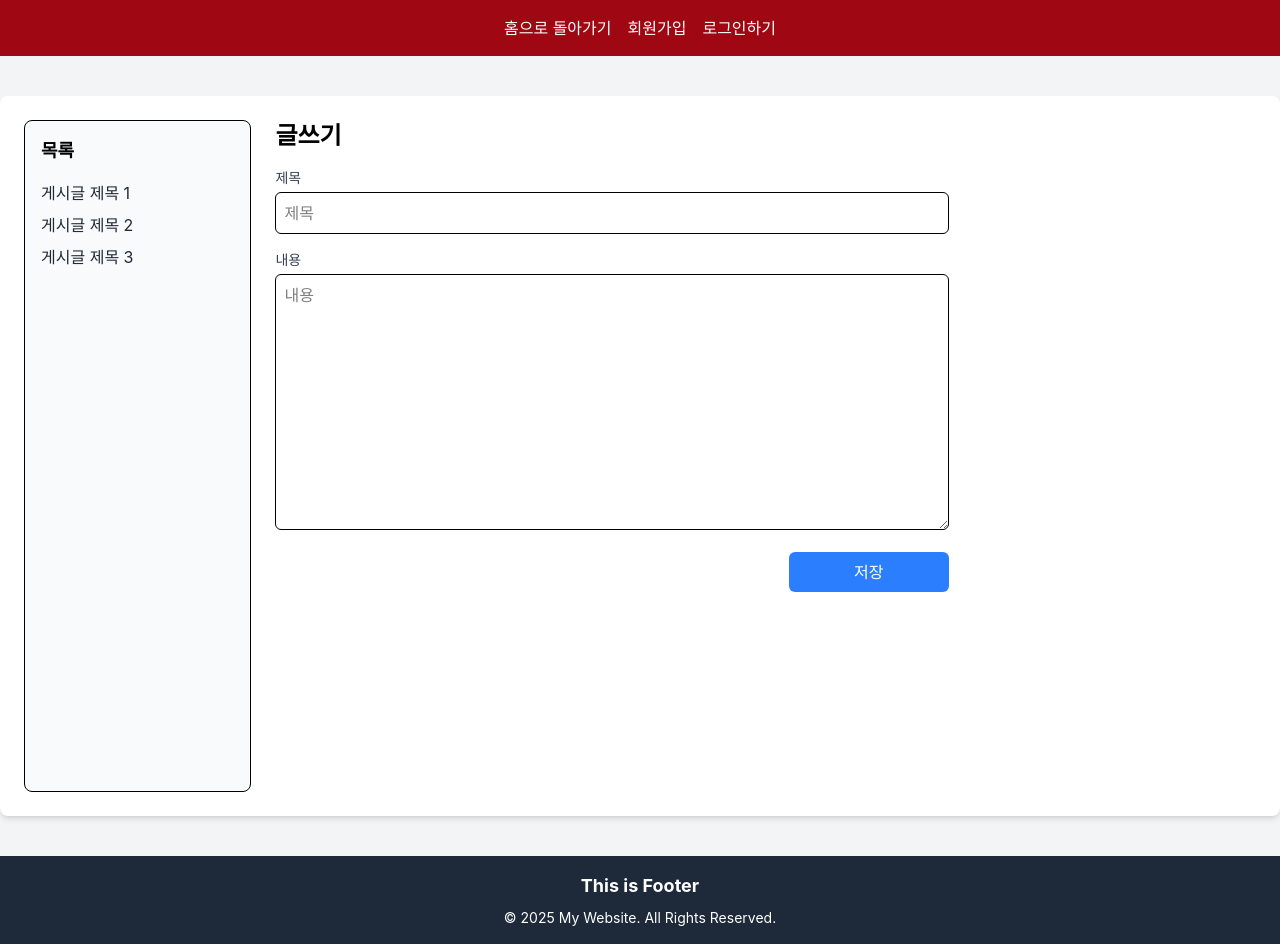
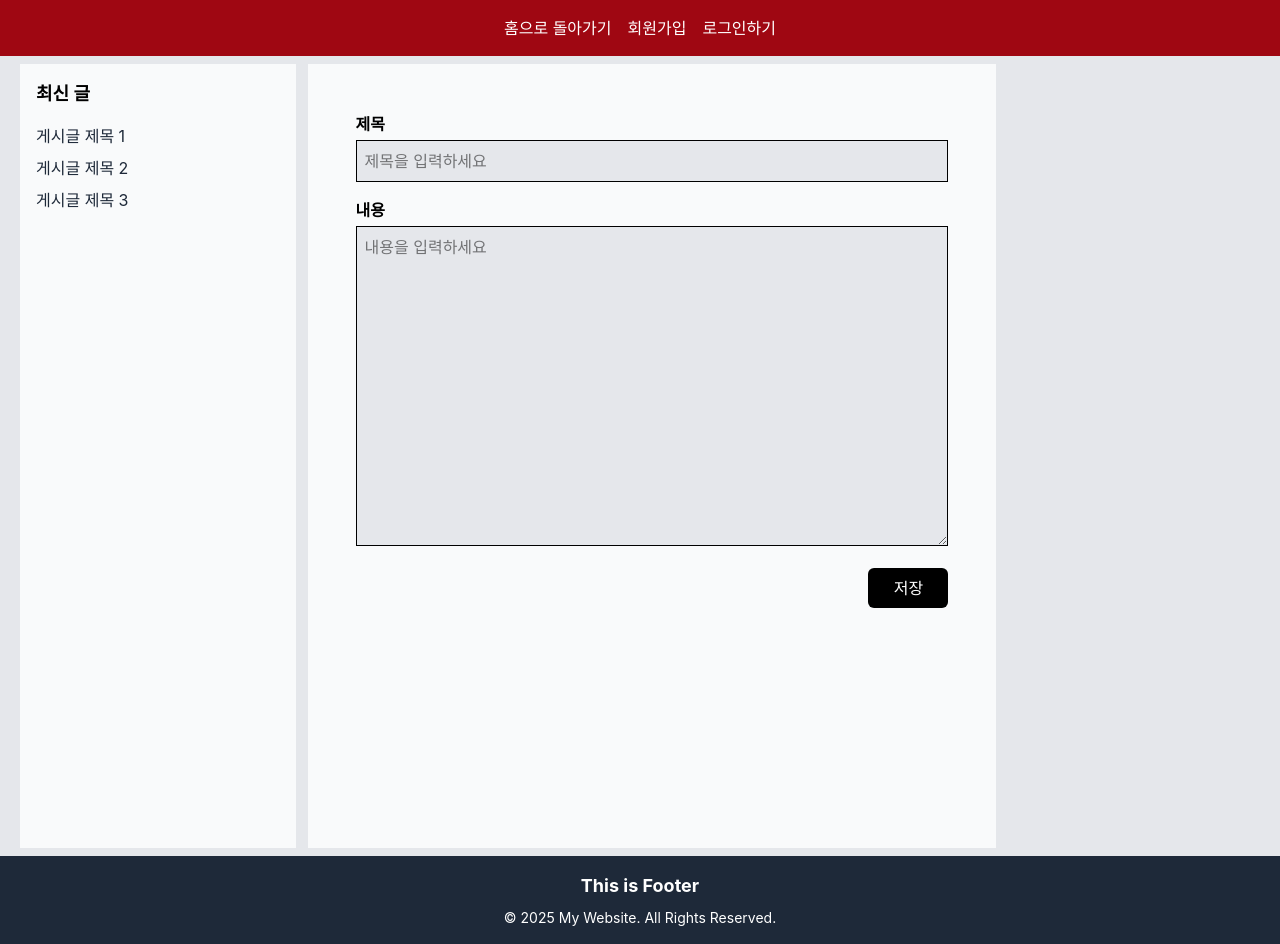
Before and after one commit to SogangComputerClub/sgcc-frontend, a React (Vite) app: page /Write in a window 1280 px wide. Built offline with nearby package versions, Linux system fonts and the light colour scheme.

Commit message:
igottapush

```diff
--- a/src/pages/Board/BoardDetail.jsx
+++ b/src/pages/Board/BoardDetail.jsx
@@ -39,7 +39,7 @@ const BoardDetail = () => {
     };
 
     return (
-        <div className="min-h-screen bg-gray-100 flex justify-center py-10">
+        <div className="min-h-screen bg-gray-100 flex justify-center py-3">
           <div className="w-full max-w-7xl bg-white rounded-lg shadow-md p-6 flex space-x-6">
             <div className="w-2/9 bg-gray-50 p-4 rounded-lg border">
               <h2 className="text-lg font-semibold mb-4">목록</h2>
@@ -97,7 +97,7 @@ const BoardDetail = () => {
                   ></textarea>
                 </div>
                 <div className="flex justify-end">
-                  <button type="submit" className="px-4 py-2 bg-blue-500 text-white rounded hover:bg-blue-600">
+                  <button type="submit" className="px-4 py-2 bg-black text-white rounded hover:bg-black">
                     등록
                   </button>
                 </div>
--- a/src/pages/Board/Write.jsx
+++ b/src/pages/Board/Write.jsx
@@ -1,4 +1,4 @@
-import React, { useState } from 'react';
+import React, { useState, useRef } from 'react';
 
 const Write = () => {
   const [Title, setTitle] = useState("");
@@ -9,36 +9,38 @@ const Write = () => {
     console.log("글쓰기 : ", { Title, Contents });
   };
 
+
+
   return (
-    <div className="min-h-screen bg-gray-100 flex justify-center py-10">
-      <div className="w-full max-w-7xl bg-white rounded-lg shadow-md p-6 flex space-x-6">
-        <div className="w-1/5 bg-gray-50 p-4 rounded-lg border">
-          <h2 className="text-lg font-semibold mb-4">목록</h2>
+    <div className="min-h-screen bg-gray-200 flex justify-center py-2">
+      <div className="w-full max-w-7xl bg-gray-200 px-5 flex space-x-3">
+        <div className="w-2/9 bg-gray-50 p-4">
+          <h2 className="text-lg font-bold mb-4">최신 글</h2>
           <ul className="space-y-2">
+            {/*차후에 글 불러오는 방식으로 바꿔야함*/}
             <li className="text-gray-800 hover:text-blue-500 cursor-pointer">게시글 제목 1</li>
             <li className="text-gray-800 hover:text-blue-500 cursor-pointer">게시글 제목 2</li>
             <li className="text-gray-800 hover:text-blue-500 cursor-pointer">게시글 제목 3</li>
           </ul>
         </div>
-        <div className="w-3/5">
-          <h2 className="text-2xl font-bold mb-4">글쓰기</h2>
+        <div className="w-5/9 bg-gray-50 p-12">
           <form onSubmit={handleSubmit} className="space-y-4">
             <div>
-              <label className="block text-sm font-medium text-gray-700">제목</label>
+              <label className="block text-base font-bold text-black">제목</label>
               <input
                 type="text"
-                placeholder="제목"
-                className="w-full p-2 mt-1 border rounded-md focus:ring focus:ring-blue-200"
+                placeholder="제목을 입력하세요"
+                className="w-full bg-gray-200 p-2 mt-1 border focus:ring focus:ring-blue-200"
                 value={Title}
                 onChange={(e) => setTitle(e.target.value)}
                 required
               />
             </div>
             <div>
-              <label className="block text-sm font-medium text-gray-700">내용</label>
+              <label className="block text-base font-bold text-black">내용</label>
               <textarea
-                placeholder="내용"
-                className="w-full h-64 p-2 mt-1 border rounded-md focus:ring focus:ring-blue-200"
+                placeholder="내용을 입력하세요"
+                className="w-full h-80 bg-gray-200 p-2 mt-1 border focus:ring focus:ring-blue-200"
                 value={Contents}
                 onChange={(e) => setContents(e.target.value)}
                 required
@@ -47,16 +49,14 @@ const Write = () => {
             <div className="flex justify-end">
               <button
                 type="submit"
-                className="w-40 p-2 bg-blue-500 text-white rounded-md hover:bg-blue-600"
+                className="w-20 p-2 bg-black text-white rounded-md hover:bg-gray-400 hover:text-gray-800"
               >
                 저장
               </button>
             </div>
           </form>
         </div>
-        <div className="w-1/4 bg-white p-4">
 
-        </div>
       </div>
     </div>
   );
```
